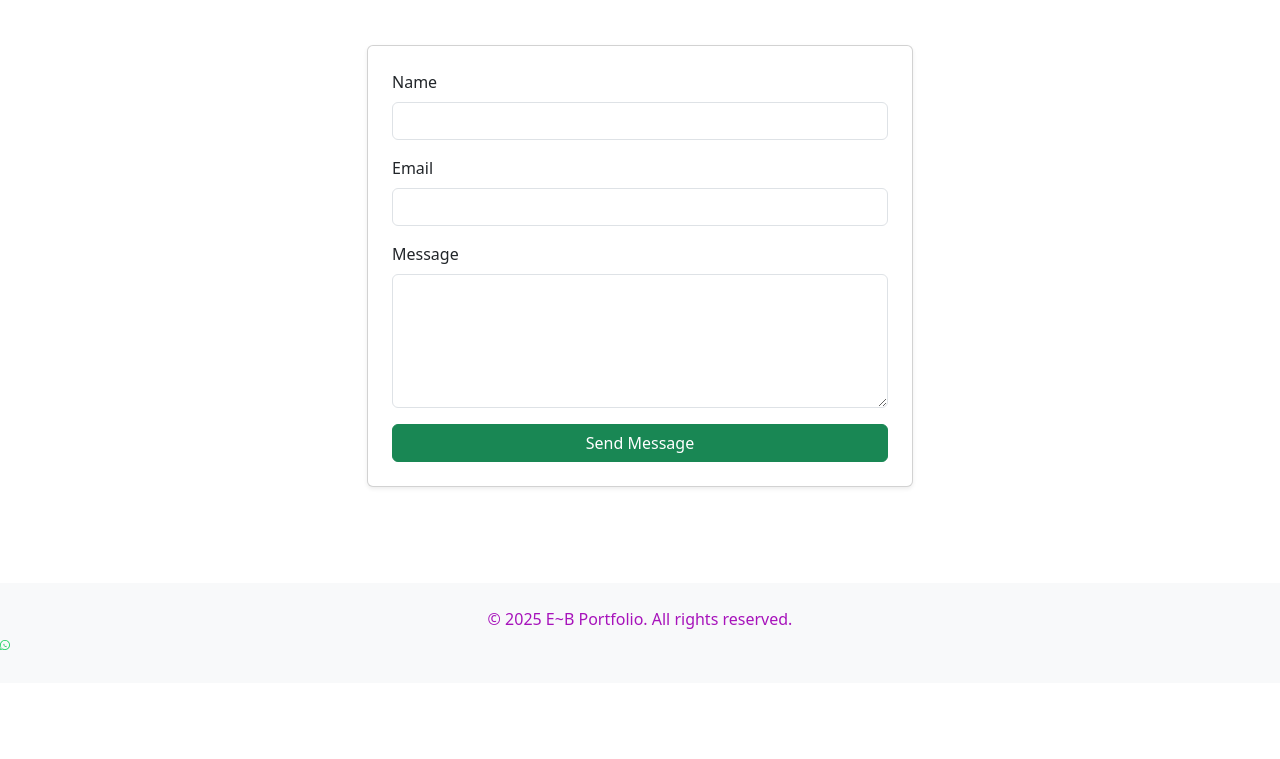
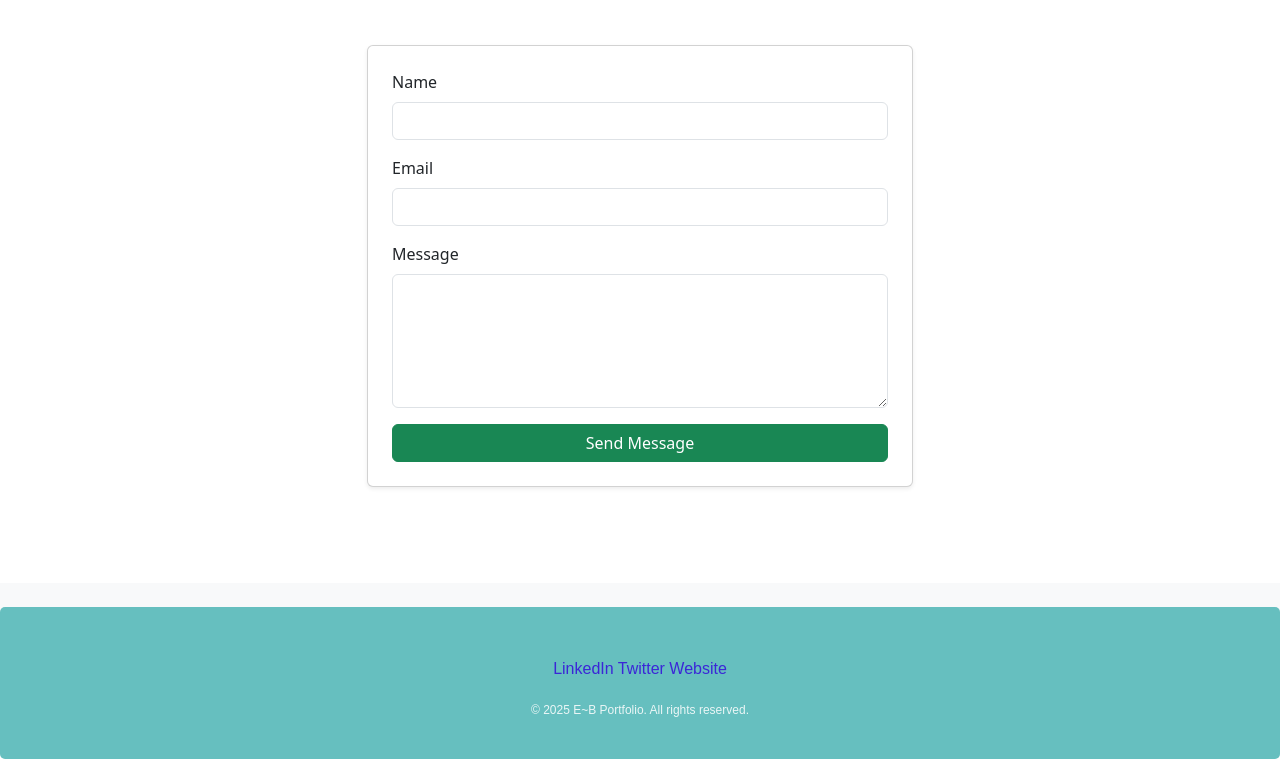
Before and after one commit to Westmatthew1/Emmybassey, a plain HTML site: page contact.html in a window 1280 px wide. Shown: the part 243-1002 px from the top of the page. Before the commit the page ends 926 px from the top, so only its background shows below. Drawn offline with nearby package versions, Linux system fonts and the light colour scheme.

Commit message:
Add files via upload

```diff
--- a/contact.html
+++ b/contact.html
@@ -10,12 +10,11 @@
       rel="stylesheet"
     />
     <link rel="stylesheet" href="styles.css" />
+
     <style>
       .contact-section {
         margin-top: 80px;
       }
-
-
     </style>
   </head>
   <body>
@@ -103,20 +102,33 @@
     </section>
 
     <!-- Footer -->
-    <footer class="bg-light py-4 mt-5">
-      <div class="container text-center">
-        <p class="mb-0">&copy; 2025 E~B Portfolio. All rights reserved.</p>
-      </div>
+    <footer>
+      <footer class="bg-light py-4 mt-5">
+        <div class="bottom-container">
+          <a
+            class="footer-link"
+            href="https://www.linkedin.com/in/emmanuel-bassey-963a584b/"
+            >LinkedIn</a
+          >
+ <a class="footer-link" href="https://twitter.com/Emmanuel_bassey"
+            >Twitter</a
+          >
+          <a class="footer-link" href="https:/emmybassey/">Website</a>
+
+          <p class="mb-0 copyright">
+            &copy; 2025 E~B Portfolio. All rights reserved.
+          </p>
+        </div>
+      </footer>
       <div>
-       <a href="https://wa.me/09136124365?text=Hello%20there!
-       "> <svg width="10" height="10" viewBox="0 0 24 24" fill="none" xmlns="http://www.w3.org/2000/svg">
-          <path fill="#25D366" d="M12 0C5.373 0 0 5.373 0 12c0 2.113.553 4.078 1.52 5.786L0 24l6.41-1.49A11.96 11.96 0 0012 24c6.627 0 12-5.373 12-12S18.627 0 12 0zm0 22.06a9.993 9.993 0 01-5.308-1.496l-.381-.237-3.806.884.822-3.55-.247-.381A9.963 9.963 0 012.06 12c0-5.503 4.477-9.94 9.94-9.94S21.94 6.497 21.94 12s-4.477 9.94-9.94 9.94zm4.09-7.376c-.207-.104-1.223-.604-1.412-.673-.189-.07-.326-.104-.464.105-.14.207-.53.673-.65.812-.119.14-.24.156-.447.052-.208-.105-.875-.324-1.667-1.033-.616-.547-1.032-1.224-1.153-1.43-.12-.207-.013-.319.092-.423.095-.094.207-.24.311-.36.028-.035.05-.066.07-.095.04-.06.069-.107.101-.183.052-.121.026-.23-.013-.319-.039-.086-.464-1.113-.635-1.523-.167-.407-.338-.35-.464-.356-.12-.005-.26-.005-.4-.005s-.366.052-.56.26c-.189.207-.735.718-.735 1.75 0 1.03.753 2.023.857 2.167.104.138 1.486 2.27 3.606 3.186.504.217.897.346 1.205.444.505.16.963.138 1.327.083.405-.061 1.223-.5"/></svg></a>
 
       </div>
     </footer>
 
     <!-- Bootstrap JS -->
     <script src="https://cdn.jsdelivr.net/npm/bootstrap@5.3.0/dist/js/bootstrap.bundle.min.js"></script>
+
+    <!------Emailjs------->
     <script
       type="text/javascript"
       src="https://cdn.jsdelivr.net/npm/@emailjs/browser@4/dist/email.min.js"
--- a/styles.css
+++ b/styles.css
@@ -3,17 +3,46 @@ footer {
   height: 100px;
 }
 
-#image{
+#image {
   height: 90vh;
   width: 500px;
   object-fit: cover;
   object-position: center;
 }
 
-#image-fluid{
-    border-radius: 10px;
+
+.bottom-container {
+  background-color: #66bfbf;
+  padding: 50px 0 20px;
+  color: white;
+  border-radius: 5px;
+  text-align: center;
+
+  font-family:  sans-serif;
 
 
-    float: right;
 
 }
+
+.bottom-container > a:active{
+    color:green;
+}
+.bottom-container > a:hover{
+    color: white;
+}
+
+.bottom-container > a{
+    color: rgba(52, 14, 219, 0.863);
+    text-decoration: none;
+}
+
+
+
+.copyright {
+    color: #eaf6f6;
+    font-size: 0.75rem;
+    padding: 20px;
+
+
+
+  }
```
Also changed, not shown: about.html (+21 -8 lines), index.html (+71 -21 lines), 1 other file. Lines whose indentation alone changed are shown as unchanged.
